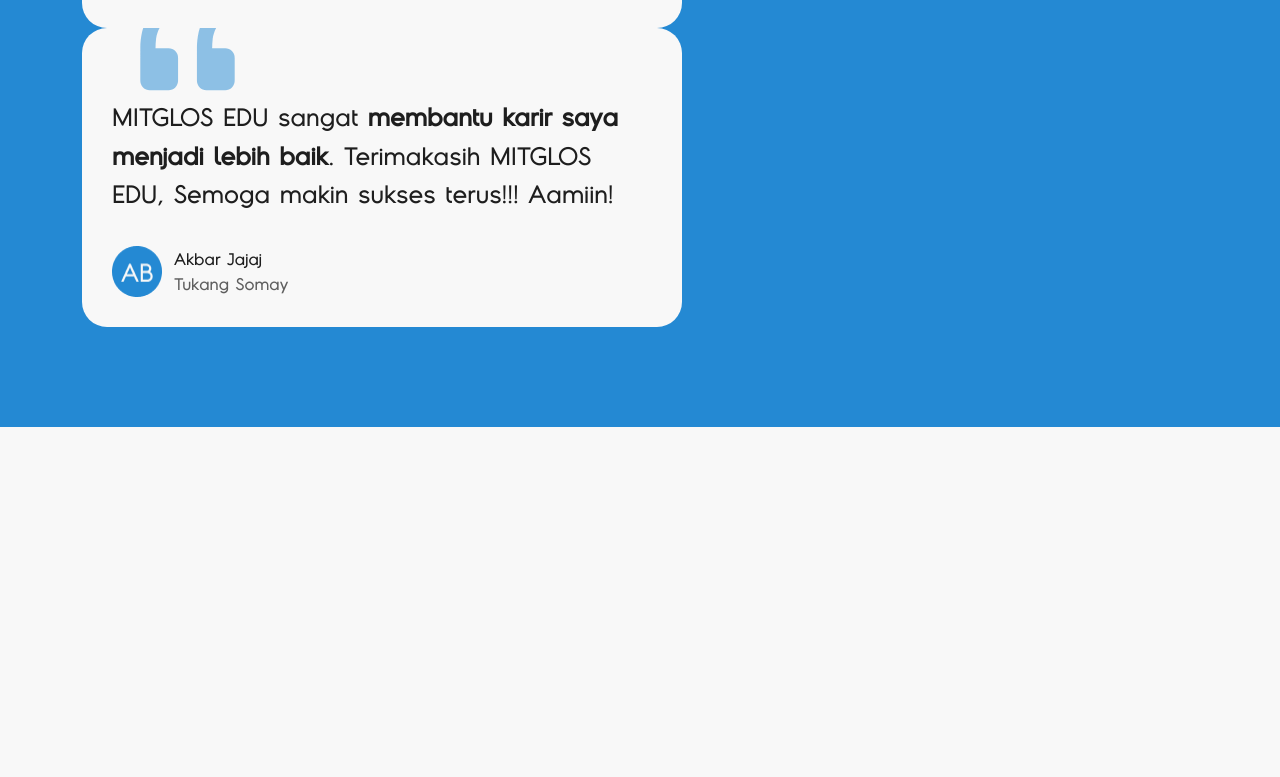
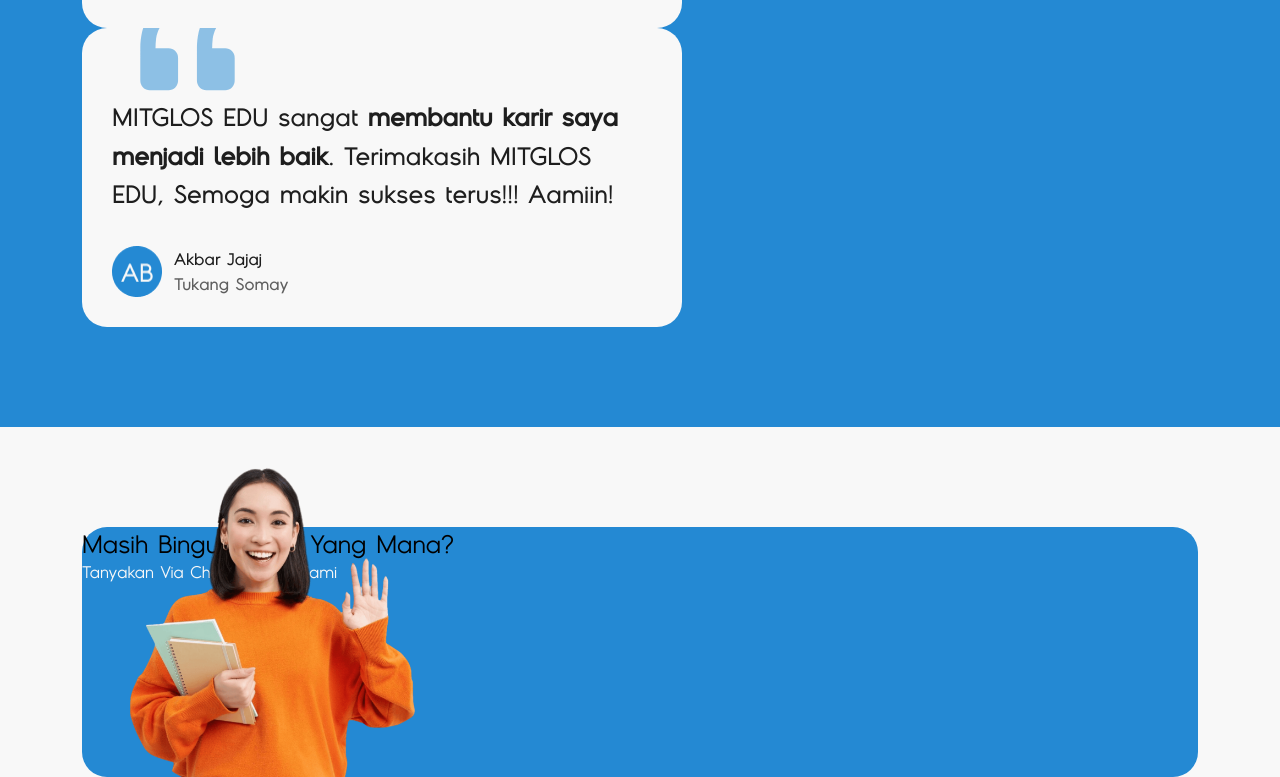
Before and after one commit to Khafidhfuadi/mitglos-edu, a React (Create React App) app: page / in a window 1280 px wide. Shown: the part 5160-5937 px from the top of the page. Before the commit the page ends 5587 px from the top, so only its background shows below. Built offline with nearby package versions, Linux system fonts and the light colour scheme.

Commit message:
latest update

```diff
--- a/src/Home.jsx
+++ b/src/Home.jsx
@@ -12,6 +12,7 @@
 import igIcon from "./assets/img/ig-icon.svg";
 import line from "./assets/img/line.png";
 import TestiCard from "./components/utils/TestiCard";
+import chatModel from "./assets/img/chat-model.png";
 
 const goToCourseSection = () => {
   const courseSection = document.getElementById("courses");
@@ -304,6 +305,15 @@
           </div>
         </div>
       </section>
+      <div className="container">
+        <div className="contact">
+          <img src={chatModel} alt="" width={550} />
+          <div className="text-container">
+            <div className="sub-title">Masih Bingung Pilih Yang Mana?</div>
+            <div className="heading">Tanyakan Via Chat Kepada Kami</div>
+          </div>
+        </div>
+      </div>
     </>
   );
 }
--- a/src/styles.css
+++ b/src/styles.css
@@ -130,3 +130,19 @@
   position: absolute;
   top: 485px;
 }
+
+.contact {
+  margin-top: 100px;
+  width: 100%;
+  height: 250px;
+  flex-shrink: 0;
+  border-radius: 25px;
+  background: #2489d3;
+  position: relative;
+}
+
+.contact img {
+  position: absolute;
+  bottom: 0;
+  left: -104px;
+}
```
Also changed, not shown: src/assets/img/chat-model.png (added).
